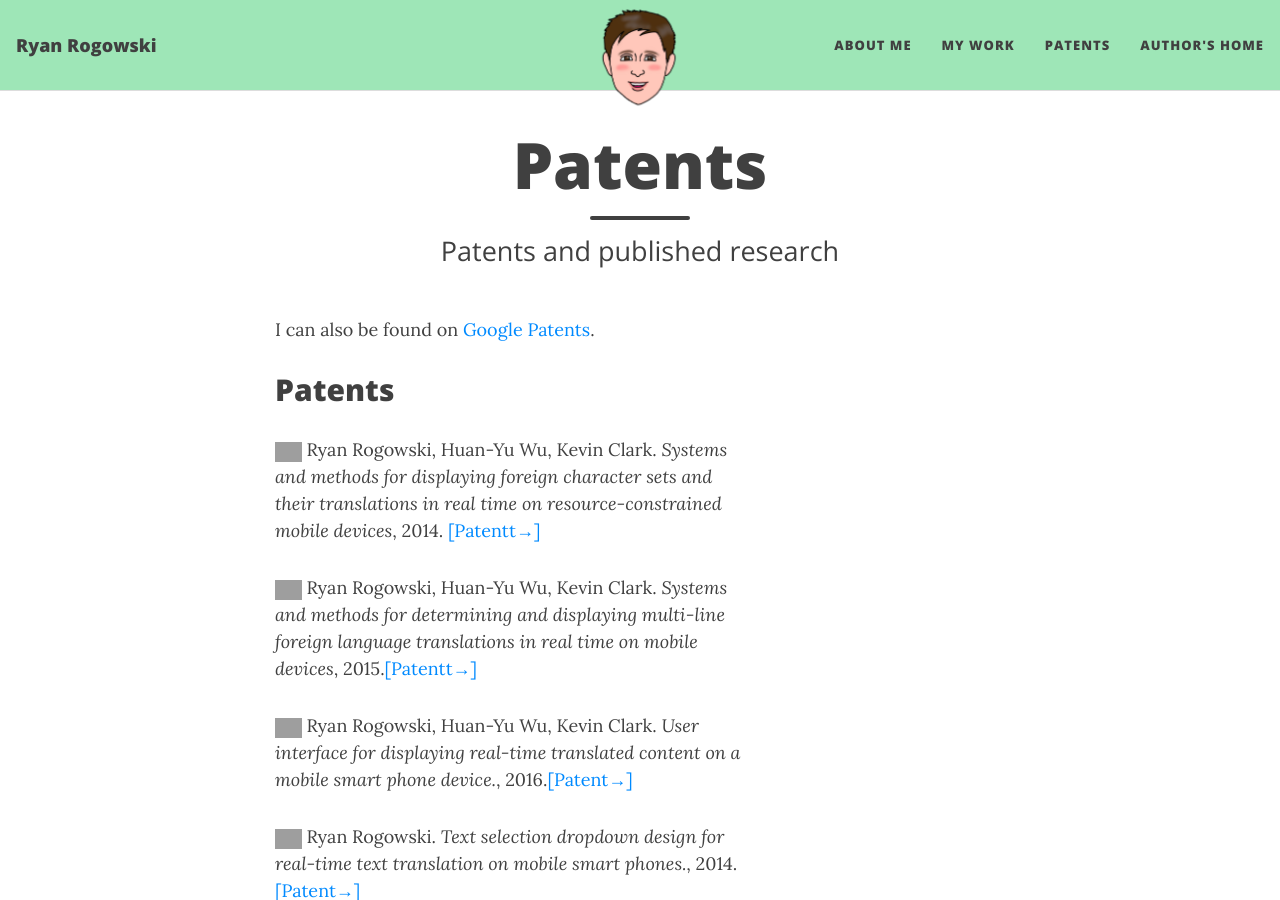
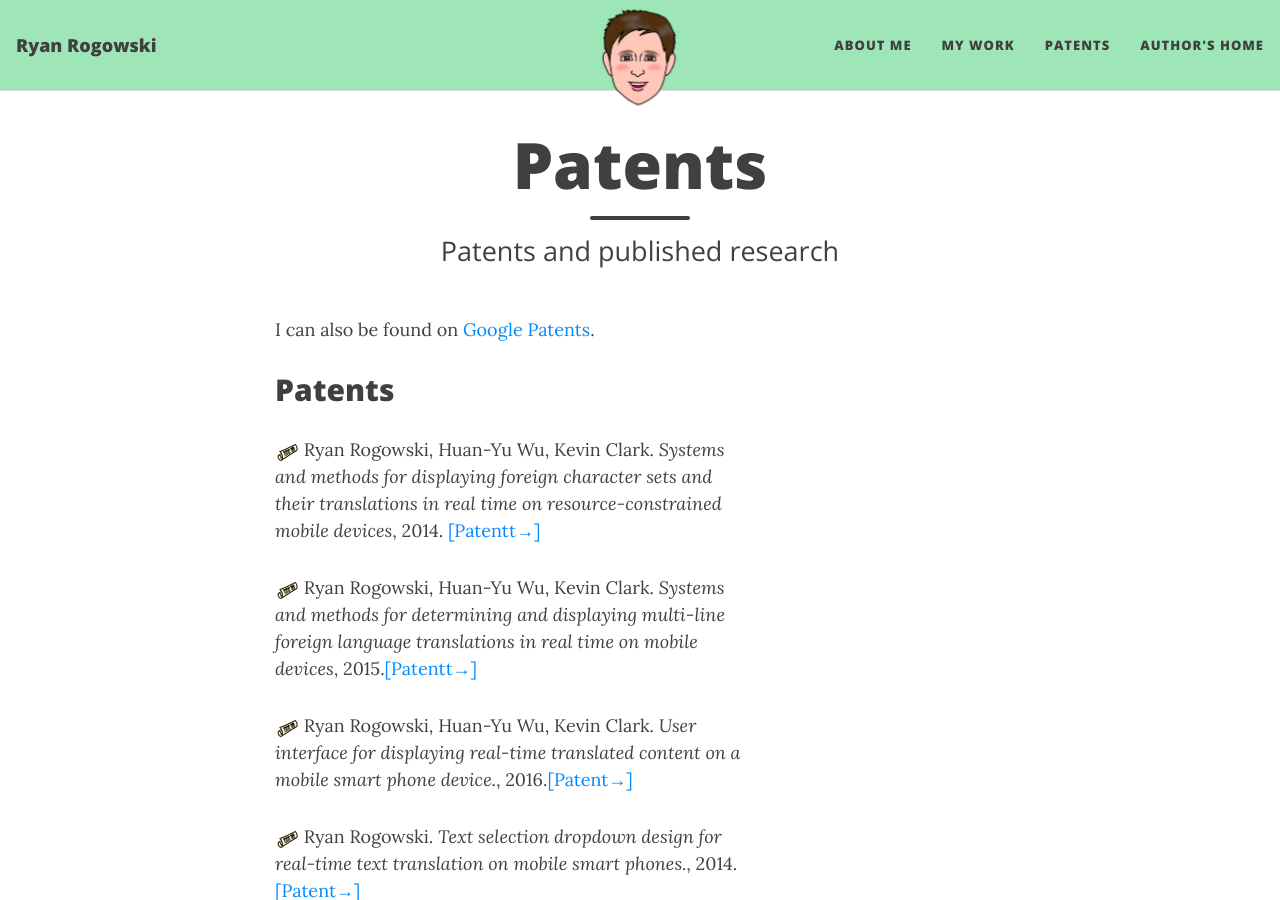
Before and after one commit to RyanRogowski/RyanRogowski.github.io, a Jekyll site: the page built from patents.html, in a window 1280 px wide and 900 px high. Built offline with Jekyll 4.4.1, drawn with Linux system fonts in a browser that asks for light colours; nearby versions of some CDN libraries.

Commit message:
update image urls, fix formatting

```diff
--- a/patents.html
+++ b/patents.html
@@ -9,24 +9,24 @@ subtitle: Patents and published research
 
 <h2 id="Patents">Patents</h2>
 
-<p><img src="http://ryanrogowski.github.io/img/patent-img.png" height="20px" />
+<p><img src="/assets/img/news.png" height="20px" />
 Ryan Rogowski, Huan-Yu Wu, Kevin Clark. <em>Systems and methods for displaying foreign character sets and their translations in real time on resource-constrained mobile devices</em>, 2014. <a href="https://patents.google.com/patent/US9275046B2">[Patentt→]</a></p>
 
-<p><img src="http://ryanrogowski.github.io/img/patent-img.png" height="20px" />
+<p><img src="/assets/img/news.png" height="20px" />
 Ryan Rogowski, Huan-Yu Wu, Kevin Clark. <em>
 Systems and methods for determining and displaying multi-line foreign language translations in real time on mobile devices</em>, 2015.<a href="https://patents.google.com/patent/US8965129B2">[Patentt→]</a></p>
 
-<p><img src="http://ryanrogowski.github.io/img/patent-img.png" height="20px" />
+<p><img src="/assets/img/news.png" height="20px" />
 Ryan Rogowski, Huan-Yu Wu, Kevin Clark. <em>
 User interface for displaying real-time translated content on a mobile smart phone device.</em>, 2016.<a href="https://patents.google.com/patent/USD749115S1">[Patent→]</a></p>
 
-<p><img src="http://ryanrogowski.github.io/img/patent-img.png" height="20px" />
+<p><img src="/assets/img/news.png" height="20px" />
 Ryan Rogowski. <em>
 Text selection dropdown design for real-time text translation on mobile smart phones.</em>, 2014.<a href="https://patents.google.com/patent/USD706803S1">[Patent→]</a></p>
 
 <h2 id="Publications-">Publications <img src="../img/award.png" height="30px" /></h2>
 
-<p><img src="http://ryanrogowski.github.io/img/conf-img.png" height="20px" />
+<p><img src="/assets/img/news.png" height="20px" />
 Shengkui Zhao, Ryan Rogowski, Reece Johnson and Douglas L. Jones. <em>3D Binaural Audio Capture And Reproduction Using A Miniature
 microphone Array</em>, Digital Audio Effects 2012. <a href="https://www.dafx12.york.ac.uk/papers/dafx12_submission_1.pdf">[DAFx-12)→]</a></p>
 
```
Also changed, not shown: mywork.html (+7 -7 lines).
